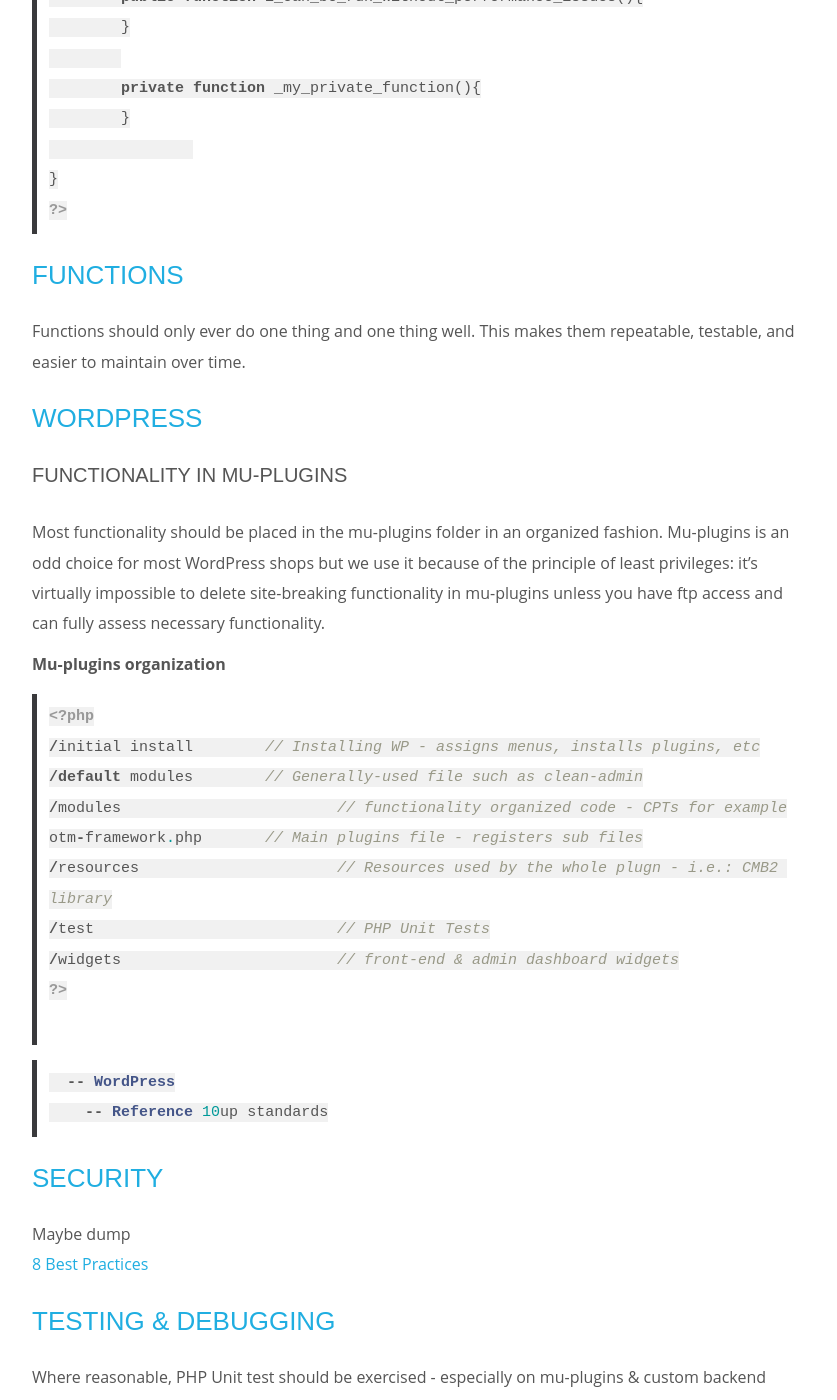
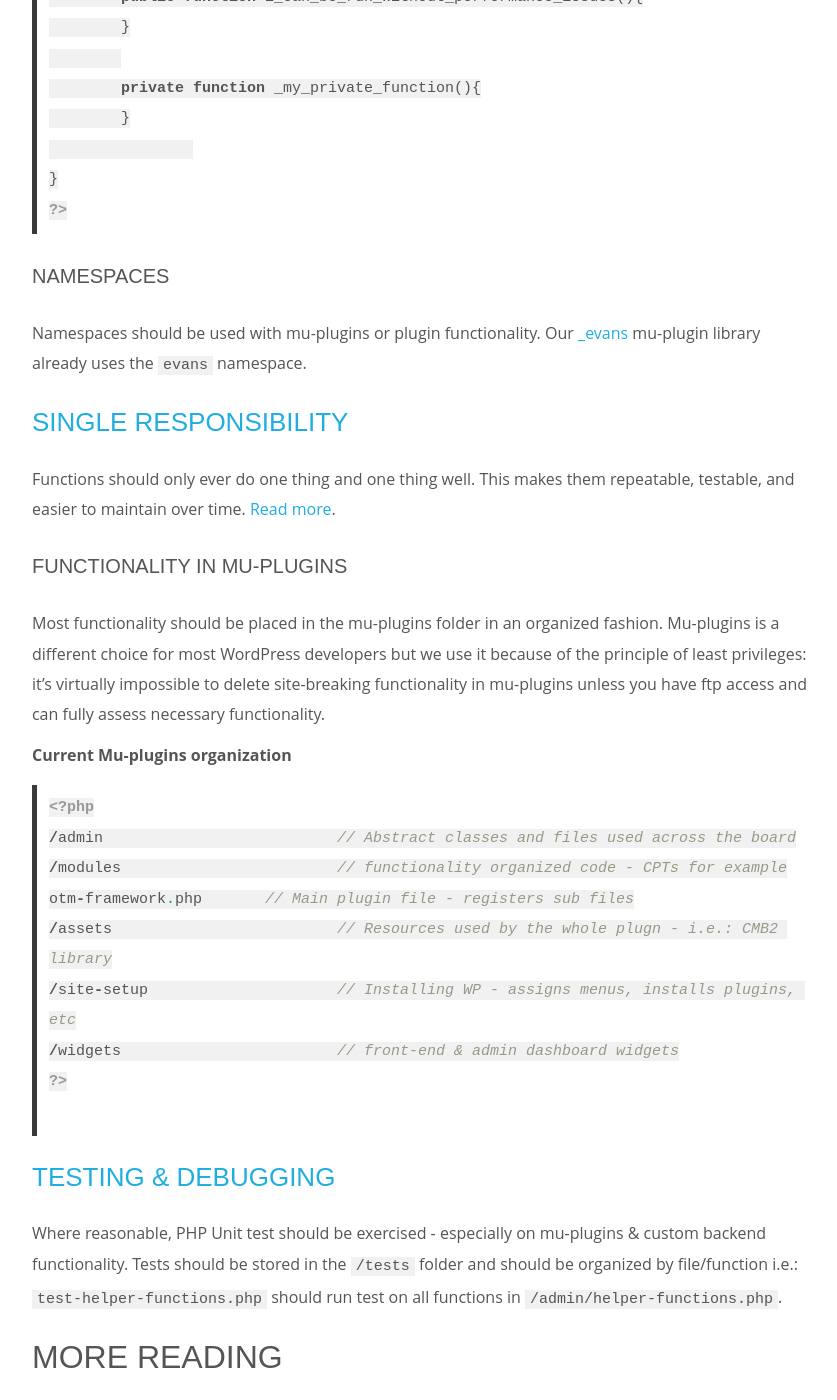
Before and after one commit to oldtownmedia/otm-development-standards, a Jekyll site: the page built from PHP.md, in a window 1280 px wide and 1400 px high, scrolled down 6606 px. Shown: the whole window, without its empty margins (218-1055 px from the left). Built offline with Jekyll 4.4.1, drawn with Linux system fonts in a browser that asks for light colours; Markdown is read by kramdown in place of the engine named in the settings; some of the changed text lies outside the part shown.

Commit message:
General cleanup across the board - fixing not-ended sentences, spelling & grammar, clarifying pieces, adding to code examples. Also, adding analytics

````diff
--- a/PHP.md
+++ b/PHP.md
@@ -93,7 +93,7 @@ $html .= "</ul>";
 ?>
 ```
 
-Always use braces on `if` statements. This helps isolate issues related to non-wrapped statements running double lines of code.
+Always use braces on `if/else` statements. This helps isolate issues related to non-wrapped statements running the wrong line of code.
 
 **Avoid:**
 
@@ -216,9 +216,10 @@ All PHP-served strings should be internationalized using one of WordPress' inter
 ?>
 ```
 
+### OOP & Classes
+
 When reasonable, blocks of functionality-grouped code should be built using PHP classes. This allows us to effectively namespace our functions better and maintain greater compatibility in older versions of PHP5. If using hooks (most classes will), a `hooks()` function should be used instead of or in addition to a constructor. This allows us to cordon off hooks and fire a specific function in the class without re-registering hooks/filters.
 
-### OOP & Classes
 ```php
 <?php
 class MyClass{
@@ -237,57 +238,42 @@ class MyClass{
 ?>
 ```
 
-### Functions
+#### Namespaces
 
-Functions should only ever do one thing and one thing well. This makes them repeatable, testable, and easier to maintain over time.
+Namespaces should be used with mu-plugins or plugin functionality. Our [_evans](https://github.com/oldtownmedia/evans) mu-plugin library already uses the `evans` namespace.
 
-### WordPress
 
+### Single Responsibility
+
+Functions should only ever do one thing and one thing well. This makes them repeatable, testable, and easier to maintain over time. [Read more](https://en.wikipedia.org/wiki/Single_responsibility_principle).
 
 #### Functionality in mu-plugins
 
-Most functionality should be placed in the mu-plugins folder in an organized fashion. Mu-plugins is an odd choice for most WordPress shops but we use it because of the principle of least privileges: it's virtually impossible to delete site-breaking functionality in mu-plugins unless you have ftp access and can fully assess necessary functionality.
+Most functionality should be placed in the mu-plugins folder in an organized fashion. Mu-plugins is a different choice for most WordPress developers but we use it because of the principle of least privileges: it's virtually impossible to delete site-breaking functionality in mu-plugins unless you have ftp access and can fully assess necessary functionality.
 
-**Mu-plugins organization**
+
+**Current Mu-plugins organization**
 
 ```php
 <?php
-/initial install	// Installing WP - assigns menus, installs plugins, etc
-/default modules	// Generally-used file such as clean-admin
+/admin				// Abstract classes and files used across the board
 /modules			// functionality organized code - CPTs for example
-otm-framework.php	// Main plugins file - registers sub files
-/resources			// Resources used by the whole plugn - i.e.: CMB2 library
-/test				// PHP Unit Tests
+otm-framework.php	// Main plugin file - registers sub files
+/assets				// Resources used by the whole plugn - i.e.: CMB2 library
+/site-setup			// Installing WP - assigns menus, installs plugins, etc
 /widgets			// front-end & admin dashboard widgets
 ?>
 
 ```
 
-```php
-  -- WordPress
-    -- Reference 10up standards
- ```
-
-
-### Security
-
-Maybe dump<br>
-[8 Best Practices](http://www.sitepoint.com/8-practices-to-secure-your-web-app/)
-
 
 ### Testing & Debugging
 
-Where reasonable, PHP Unit test should be exercised - especially on mu-plugins & custom backend functionality. Tests should be stored in the `/tests` folder and should be organized by file/function i.e.: `test-helper-functions.php` should run test on all functions in `/default-modules/helper-functions.php`.
-
-```php
-  	-- debugging
-  	-- unit testing
-  	-- acceptance testing
- ```
-
+Where reasonable, PHP Unit test should be exercised - especially on mu-plugins & custom backend functionality. Tests should be stored in the `/tests` folder and should be organized by file/function i.e.: `test-helper-functions.php` should run test on all functions in `/admin/helper-functions.php`.
 
 
 ## More Reading
 [http://www.phptherightway.com/](http://www.phptherightway.com/)<br>
 [https://phpbestpractices.org/](https://phpbestpractices.org/)<br>
 [30 Best Practices for Beginners](http://code.tutsplus.com/tutorials/30-php-best-practices-for-beginners--net-6194)
+[8 Security Best Practices](http://www.sitepoint.com/8-practices-to-secure-your-web-app/)
--- a/_includes/head.html
+++ b/_includes/head.html
@@ -1,4 +1,5 @@
 <head>
+
 	<meta charset="utf-8">
 	<meta http-equiv="X-UA-Compatible" content="IE=edge">
 	<meta name="viewport" content="width=device-width, initial-scale=1">
````
Also changed, not shown: other parts of PHP.md (+1 -1 lines), other parts of _includes/head.html (+12 -2 lines), Browsers.md (+4 -4 lines), CSS.md (+41 -32 lines), General.md (+4 -4 lines), JS.md (+6 -5 lines), README.md, 1 other file. Lines whose indentation alone changed are shown as unchanged.
